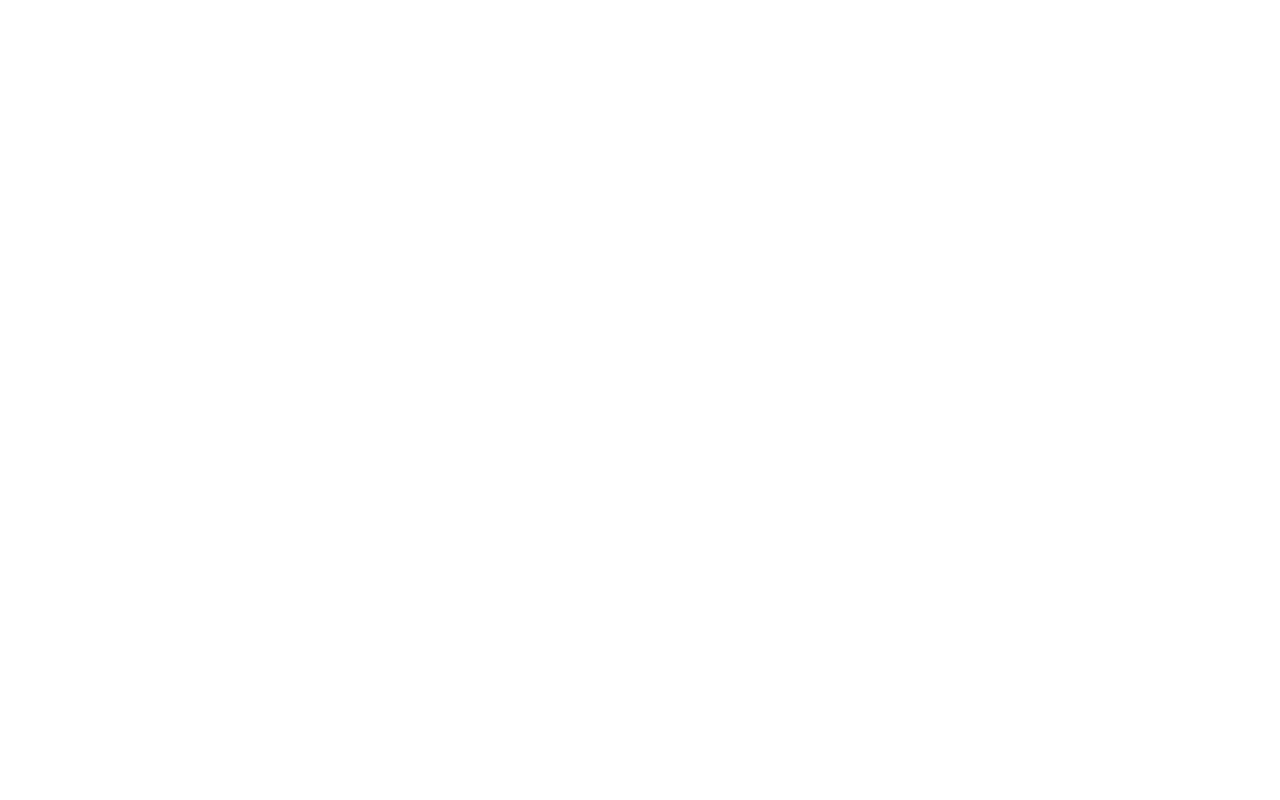
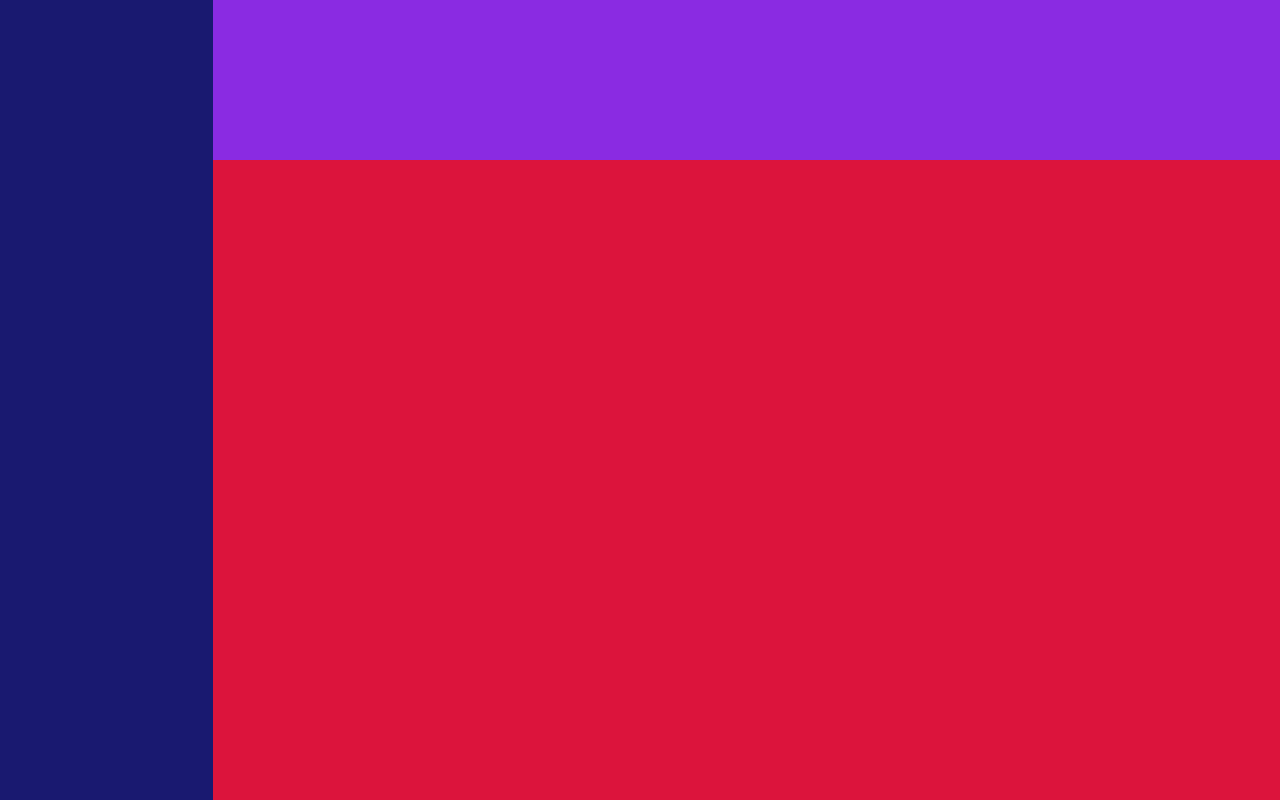
Before and after one commit to MichaelJCerce/admin-dashboard, a plain HTML site: page index.html in a window 1280 px wide. Drawn offline with Linux system fonts and the light colour scheme.

Commit message:
Add basic structure to the page

```diff
--- a/index.html
+++ b/index.html
@@ -7,6 +7,8 @@
     <link rel="stylesheet" href="./style.css">
 </head>
 <body>
-
+    <div class="header"></div>
+    <div class="sidebar"></div>
+    <div class="main"></div>
 </body>
 </html>
--- a/style.css
+++ b/style.css
@@ -0,0 +1,34 @@
+html {
+  box-sizing: border-box;
+}
+
+*,
+*::before,
+*::after {
+  box-sizing: inherit;
+}
+
+body {
+  margin: 0;
+  display: grid;
+  grid-template-columns: 1fr 5fr;
+  grid-template-rows: 20vh 80vh;
+  grid-template-areas:
+    "sidebar header"
+    "sidebar main";
+}
+
+.header {
+  background-color: blueviolet;
+  grid-area: header;
+}
+
+.sidebar {
+  background-color: midnightblue;
+  grid-area: sidebar;
+}
+
+.main {
+  background-color: crimson;
+  grid-area: main;
+}
```
